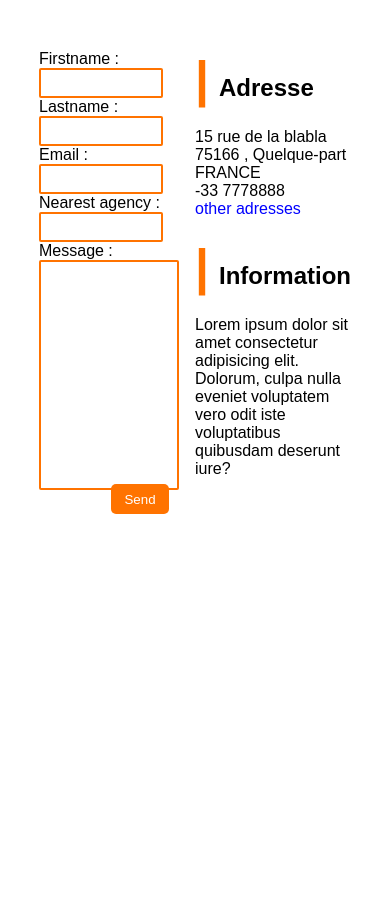
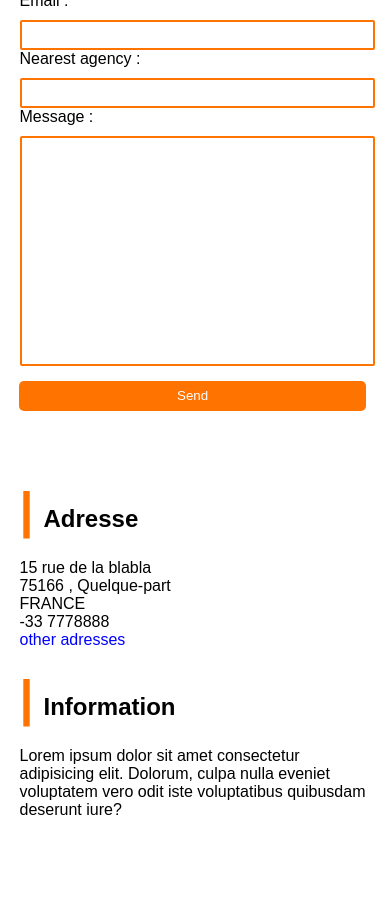
Before and after one commit to hugocoding21/TP-agence_de_voyage, a PHP site: page /contact.html in a window 390 px wide. Shown: the part 296-1199 px from the top of the page. Before the commit the page ends 810 px from the top, so only its background shows below. Run offline with PHP 8.4, Linux system fonts and the light colour scheme.

Commit message:
responsive mobile-contact

```diff
--- a/src/contact/contact.css
+++ b/src/contact/contact.css
@@ -7,14 +7,13 @@
 .page {
   display: flex;
   flex-direction: column;
-  max-width: 80vw;
   height: 100vh;
   margin: auto;
+  width: 80vw;
 }
 
 .bloc1 {
   display: flex;
-  width: inherit;
   position: relative;
   height: 35vh;
 }
@@ -105,3 +104,50 @@ button {
 .information {
   margin-top: 20px;
 }
+
+@media only screen and (max-width: 1190px) {
+  .page {
+    width: 100vw;
+  }
+  .bloc1 {
+    width: 100vw;
+  }
+  .bloc2 {
+    flex-direction: column;
+    height: fit-content;
+  }
+  .form {
+    width: 100vw;
+    height: fit-content;
+    margin-bottom: 10vh;
+    margin-top: 5vh;
+  }
+  .form1 {
+    flex-direction: column;
+    margin: auto;
+    width: 90vw;
+  }
+  .form input {
+    width: 97%;
+    margin-top: 10px;
+  }
+  .blockmsg {
+    width: 90vw;
+    margin: auto;
+  }
+  #msg {
+    width: 97%;
+  }
+  button {
+    width: 89vw;
+    height: 30px;
+    left: 5.5%;
+    position: relative;
+    bottom: -48%;
+  }
+  .info {
+    width: 90vw;
+    margin: auto;
+    margin-bottom: 10vh;
+  }
+}
```
